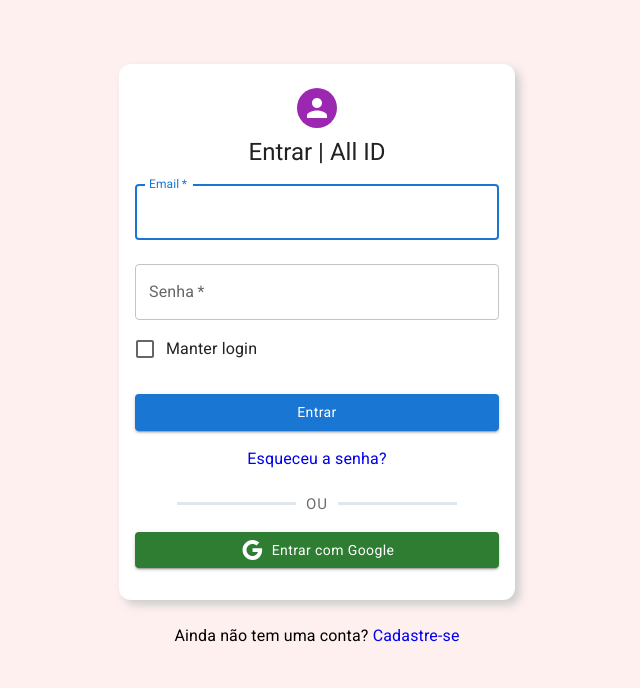
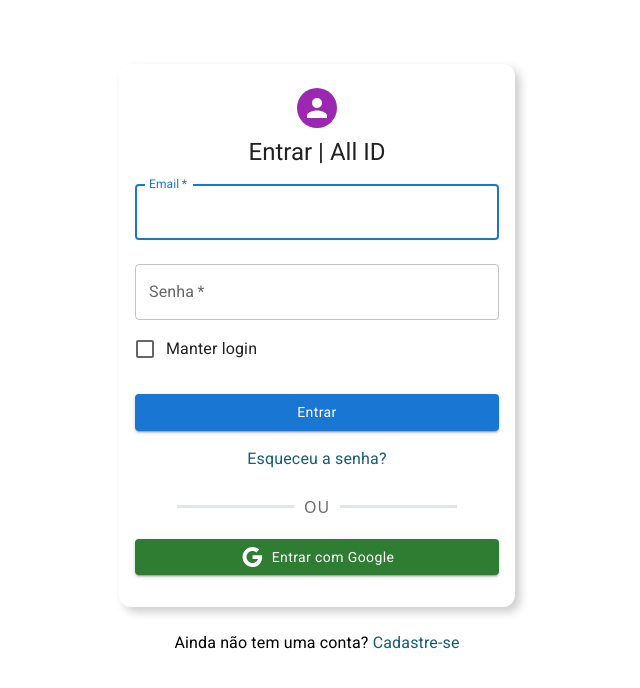
Before and after one commit to PedroJorge148/allid-web, a React (Vite) app: page / in a window 1280 px wide. Shown: the top 688 px of the page, without its empty margins (323-963 px from the left). Built offline with nearby package versions, Linux system fonts and the light colour scheme.

Commit message:
added tailwind css to project

```diff
--- a/package.json
+++ b/package.json
@@ -25,6 +25,9 @@
     "@types/react": "^18.0.17",
     "@types/react-dom": "^18.0.6",
     "@vitejs/plugin-react": "^2.1.0",
+    "autoprefixer": "^10.4.13",
+    "postcss": "^8.4.18",
+    "tailwindcss": "^3.2.2",
     "typescript": "^4.6.4",
     "vite": "^3.1.0"
   }
--- /dev/null
+++ b/postcss.config.cjs
@@ -0,0 +1,6 @@
+module.exports = {
+  plugins: {
+    tailwindcss: {},
+    autoprefixer: {},
+  },
+}
--- a/src/App.tsx
+++ b/src/App.tsx
@@ -1,7 +1,7 @@
 import { BrowserRouter } from 'react-router-dom'
 import { Router } from './Router'
 
-import './global.css'
+import './styles/main.css'
 
 export function App() {
   return (
--- a/src/global.css
+++ /dev/null
@@ -1,18 +0,0 @@
-* {
-  margin: 0;
-  padding: 0;
-  box-sizing: border-box;
-}
-
-a {
-  text-decoration: none;
-}
-
-body {
-  background: #fff0f0;
-  -webkit-font-smoothing: antialiased;
-}
-
-body, input, textarea, button {
-  font: 400 1rem Roboto, sans-serif;
-}
--- a/src/pages/SignIn/SignIn.module.css
+++ /dev/null
@@ -1,29 +0,0 @@
-.container {
-  display: flex;
-  flex-direction: column;
-  align-items: center;
-  gap: 3rem;
-}
-
-.or {
-  width: 280px;
-  align-self: center;
-  background-image: linear-gradient(to bottom, #DFE7ED 0%, #DFE7ED 100%);
-  background-repeat: repeat-x;
-  background-size: 1px 3px;
-  background-position: 0 center;
-  text-align: center;
-  margin: 7px 0 19px 0;
-}
-
-.or span {
-  display: inline-block;
-    color: #6e6e6e;
-    padding: 0 10px;
-    background-color: #fff;
-    font-size: 15px;
-    line-height: 18px;
-    font-weight: 500;
-    letter-spacing: 1px;
-    text-transform: uppercase;
-}
--- a/src/pages/SignIn/index.tsx
+++ b/src/pages/SignIn/index.tsx
@@ -14,8 +14,6 @@
 import { Controller, useForm } from 'react-hook-form'
 import { zodResolver } from '@hookform/resolvers/zod'
 import * as zod from 'zod'
-
-import styles from './SignIn.module.css'
 
 const loginValidationSchema = zod.object({
   email: zod
@@ -131,8 +129,14 @@
             width: '100%',
           }}
         >
-          <Box component="div" className={styles.or}>
-            <span>ou</span>
+          <Box
+            component="div"
+            className="w-[280px] self-center text-center mt-2 mb-5 bg-gradient bg-repeat-x bg-left"
+            style={{ backgroundSize: '1px 3px' }}
+          >
+            <span className="inline-block text-[#6e6e6e] px-[10px] bg-white leading-4 font-medium tracking-wider uppercase">
+              ou
+            </span>
           </Box>
           <Button
             type="submit"
--- a/src/pages/SignUp/SignUp.module.css
+++ /dev/null
@@ -1,22 +0,0 @@
-.or {
-  width: 280px;
-  align-self: center;
-  background-image: linear-gradient(to bottom, #DFE7ED 0%, #DFE7ED 100%);
-  background-repeat: repeat-x;
-  background-size: 1px 3px;
-  background-position: 0 center;
-  text-align: center;
-  margin: 7px 0 19px 0;
-}
-
-.or span {
-  display: inline-block;
-  color: #6e6e6e;
-  padding: 0 10px;
-  background-color: #fff;
-  font-size: 15px;
-  line-height: 18px;
-  font-weight: 500;
-  letter-spacing: 1px;
-  text-transform: uppercase;
-}
--- a/src/pages/SignUp/index.tsx
+++ b/src/pages/SignUp/index.tsx
@@ -8,7 +8,6 @@
   Typography,
 } from '@mui/material'
 import GoogleIcon from '@mui/icons-material/Google'
-import styles from './SignUp.module.css'
 import * as zod from 'zod'
 import { useForm } from 'react-hook-form'
 import { zodResolver } from '@hookform/resolvers/zod'
@@ -118,8 +117,14 @@
               width: '100%',
             }}
           >
-            <Box component="div" className={styles.or}>
-              <span>ou</span>
+            <Box
+              component="div"
+              className="w-[280px] self-center text-center mt-2 mb-5 bg-gradient bg-repeat-x bg-left"
+              style={{ backgroundSize: '1px 3px' }}
+            >
+              <span className="inline-block text-[#6e6e6e] px-[10px] bg-white leading-4 font-medium tracking-wider uppercase">
+                ou
+              </span>
             </Box>
             <Button
               type="submit"
--- /dev/null
+++ b/src/styles/main.css
@@ -0,0 +1,7 @@
+@tailwind base;
+@tailwind components;
+@tailwind utilities;
+
+a {
+  @apply text-cyan-800 hover:text-gray-800
+}
--- /dev/null
+++ b/tailwind.config.cjs
@@ -0,0 +1,12 @@
+/** @type {import('tailwindcss').Config} */
+module.exports = {
+  content: ['./src/**/*.tsx', 'index.html'],
+  theme: {
+    extend: {
+      backgroundImage: {
+        gradient: 'linear-gradient(to bottom, #DFE7ED 0%, #DFE7ED 100%)',
+      },
+    },
+  },
+  plugins: [],
+}
```
Also changed, not shown: 1 other file (tests, documents, lock files or other folders).
